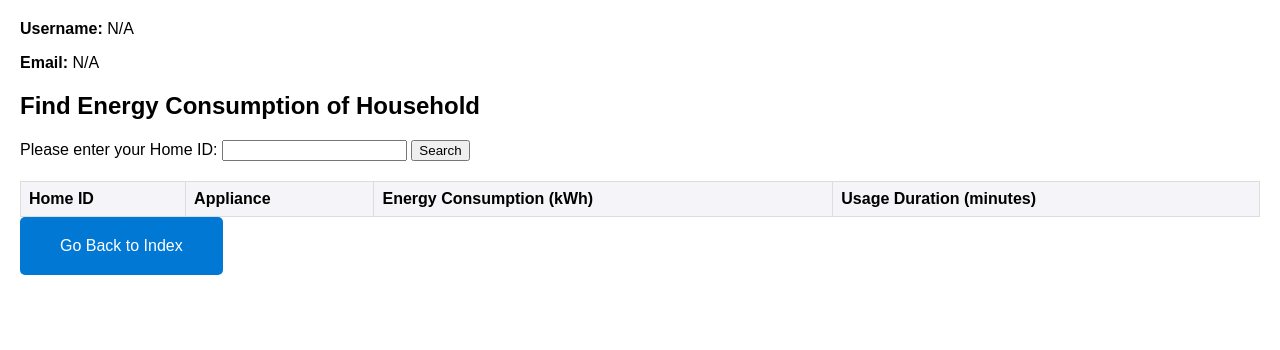
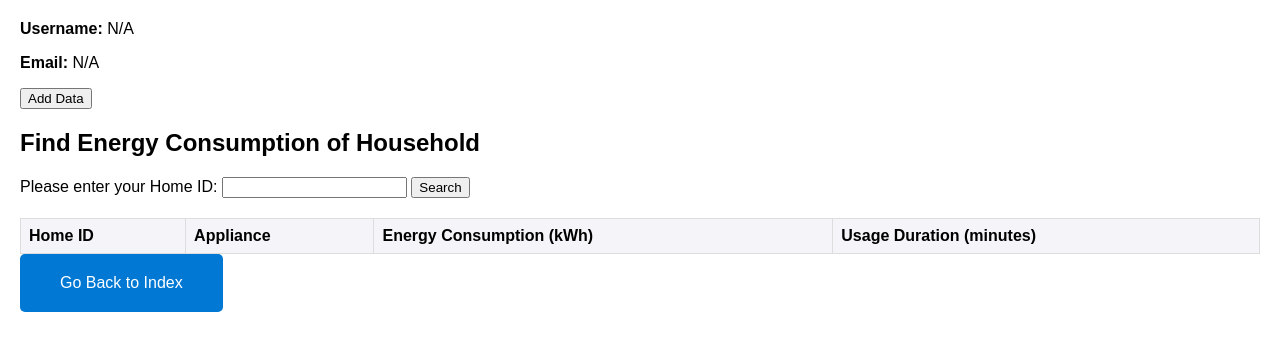
Before and after one commit to Ironavenger475/Cloudproject, a website: page display.html in a window 1280 px wide. Drawn offline with Linux system fonts and the light colour scheme.

Commit message:
Update display.html

```diff
--- a/display.html
+++ b/display.html
@@ -59,7 +59,7 @@
             <p><strong>Email:</strong> ${email || 'N/A'}</p>
         `;
     </script>
-
+    <a href = "https://finalproject-dataload.azurewebsites.net/"> <button> Add Data </button> </a>
     <h2>Find Energy Consumption of Household</h2>
     <form id="search-form">
         <label for="home-id">Please enter your Home ID:</label>
```
